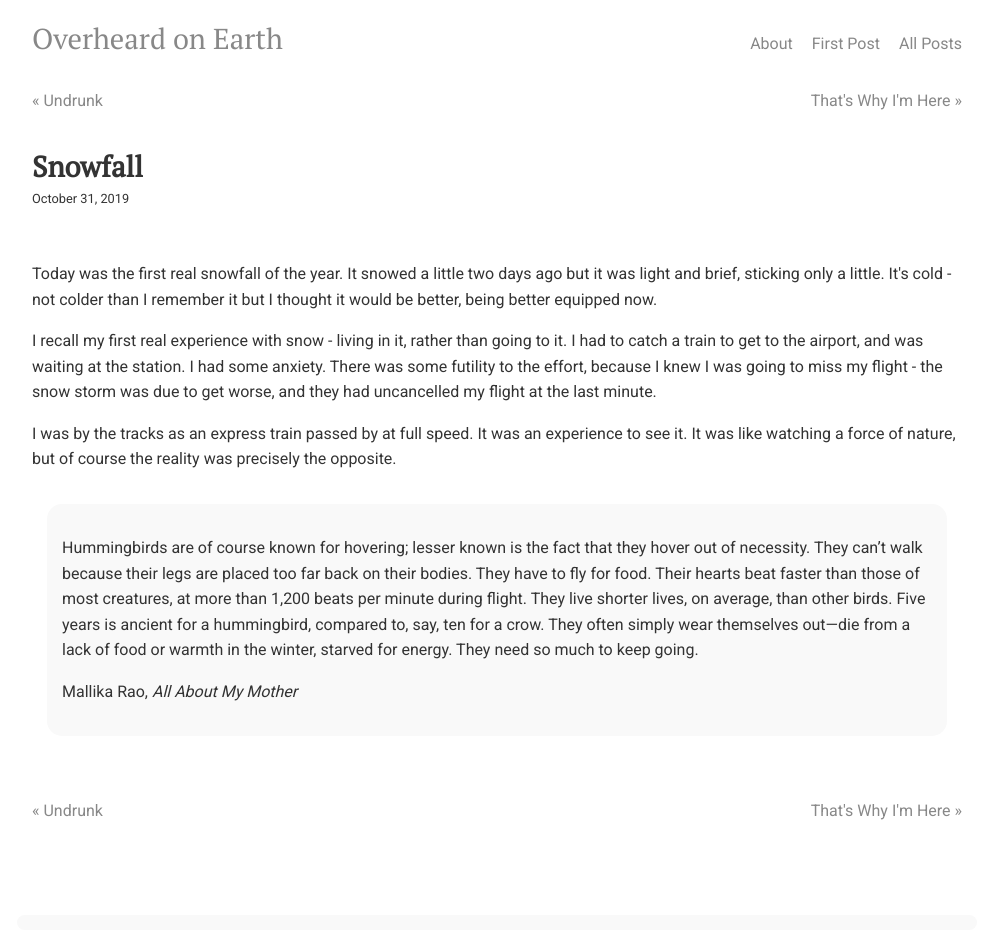
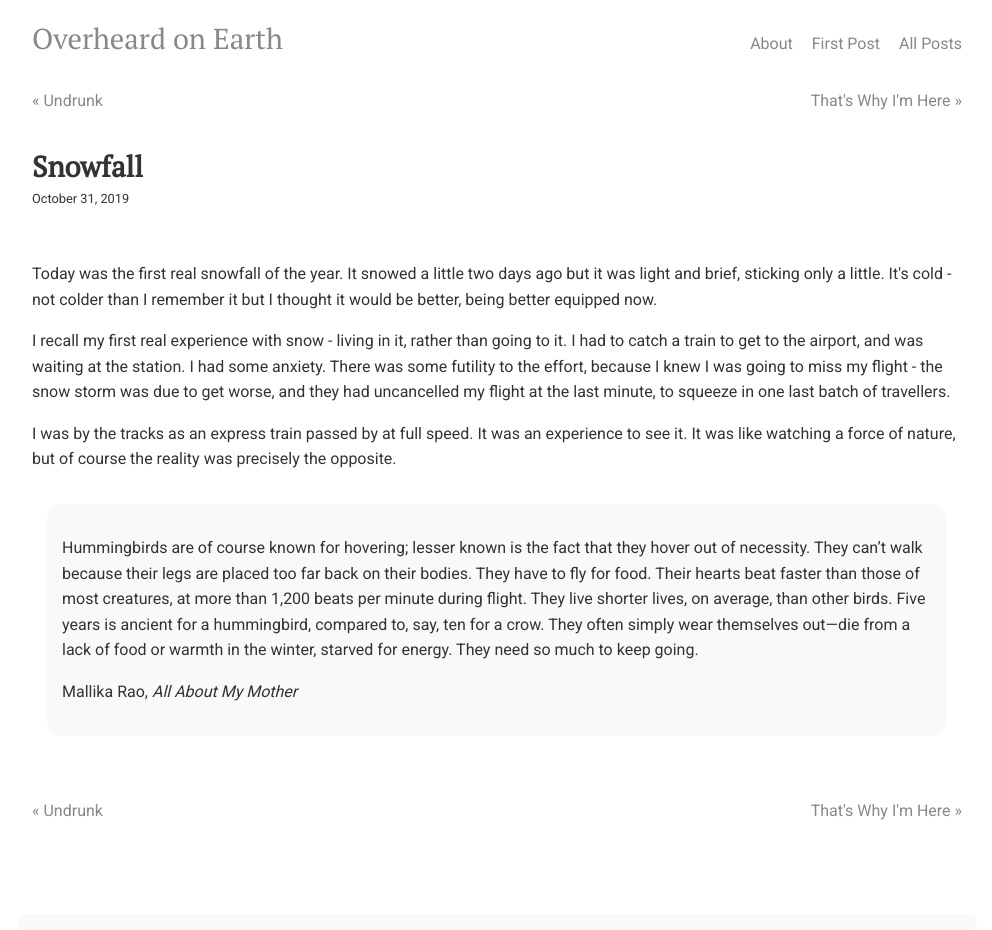
Before and after one commit to overheardonearth/overheardonearth.github.io, a Jekyll site: the page built from _posts/2019-10-31-snowfall.html, in a window 1280 px wide. Shown: the whole page, without its empty margins (143-1135 px from the left). Built offline with Jekyll 4.4.1, drawn with Linux system fonts in a browser that asks for light colours; comment, search, counter and statistics services are not loaded.

Commit message:
Update 2019-10-31-snowfall.html

```diff
--- a/_posts/2019-10-31-snowfall.html
+++ b/_posts/2019-10-31-snowfall.html
@@ -8,7 +8,7 @@ date: 2019-10-31
 Today was the first real snowfall of the year. It snowed a little two days ago but it was light and brief, sticking only a little. It's cold - not colder than I remember it but I thought it would be better, being better equipped now.
 
 <p>
-I recall my first real experience with snow - living in it, rather than going to it. I had to catch a train to get to the airport, and was waiting at the station. I had some anxiety. There was some futility to the effort, because I knew I was going to miss my flight - the snow storm was due to get worse, and they had uncancelled my flight at the last minute.
+I recall my first real experience with snow - living in it, rather than going to it. I had to catch a train to get to the airport, and was waiting at the station. I had some anxiety. There was some futility to the effort, because I knew I was going to miss my flight - the snow storm was due to get worse, and they had uncancelled my flight at the last minute, to squeeze in one last batch of travellers.
 
 <p>I was by the tracks as an express train passed by at full speed. It was an experience to see it. It was like watching a force of nature, but of course the reality was precisely the opposite.
 
```
